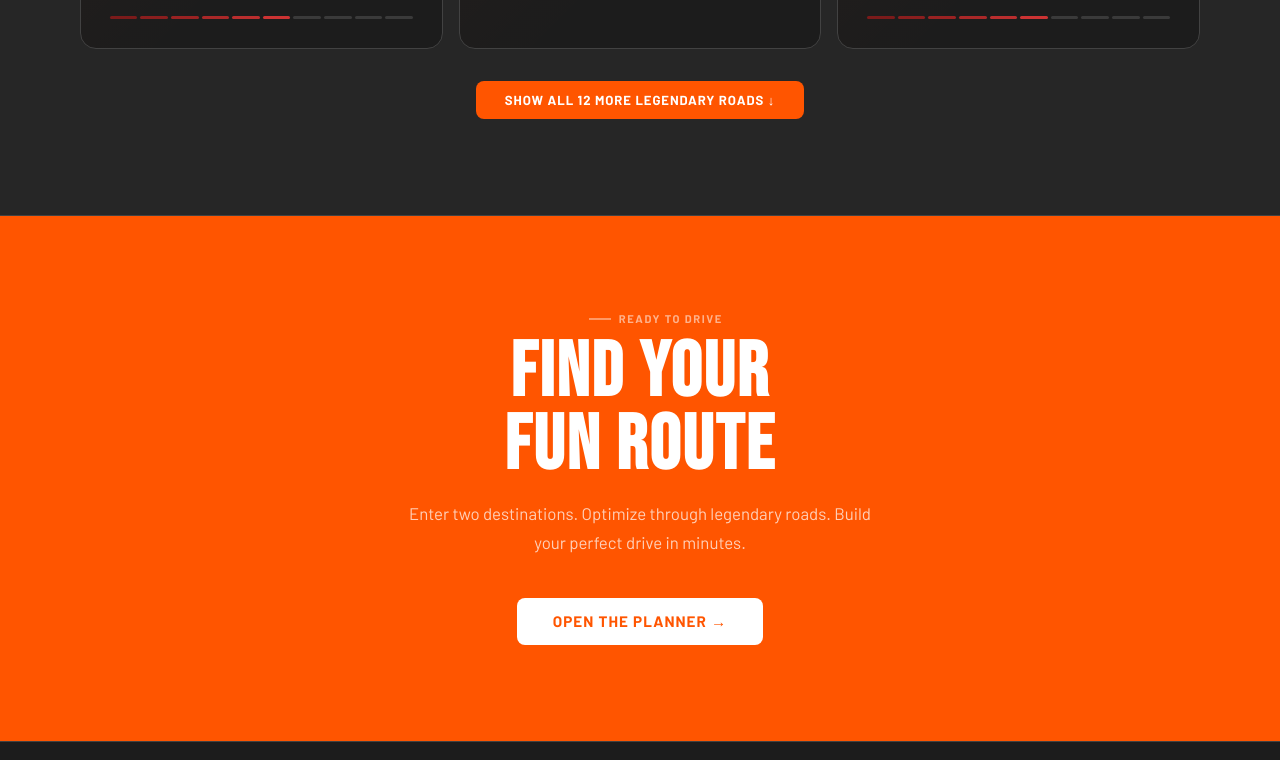
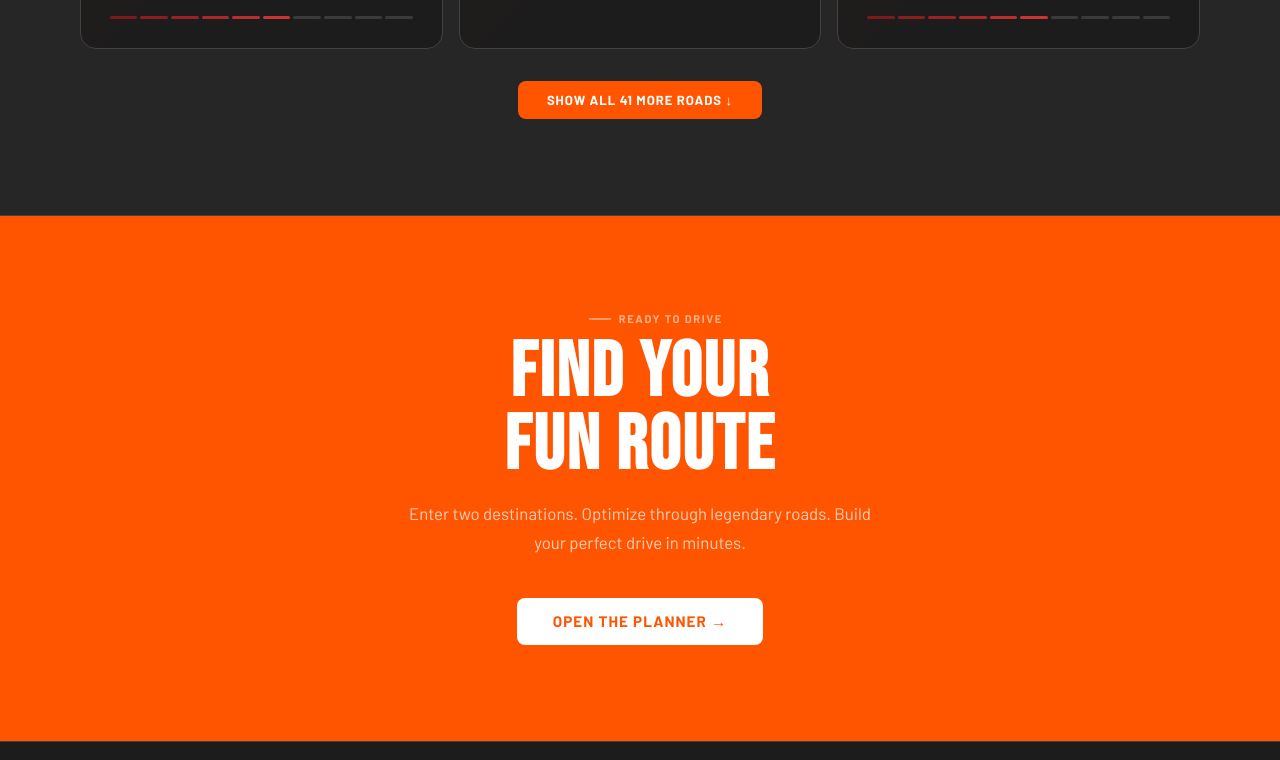
Before and after one commit to jetkraus0/FunRoutes, a plain HTML site: page index.html in a window 1280 px wide. Shown: the part 3890-4650 px from the top of the page. Drawn offline with nearby package versions, Linux system fonts and the light colour scheme.

Commit message:
Show all 41 remaining roads in Show More, not just Legendary

```diff
--- a/index.html
+++ b/index.html
@@ -955,14 +955,14 @@ function roadTile(r,delayClass){
 function renderTopRoads(){
   const sorted=[...ROADS].sort((a,b)=>b.curvature-a.curvature);
   const top9=sorted.slice(0,9);
-  const legendary=sorted.slice(9).filter(r=>r.curvature>=10000);
+  const rest=sorted.slice(9);
   const dc=['',' d1',' d2'];
   document.getElementById('top-roads-grid').innerHTML=top9.map((r,i)=>roadTile(r,dc[i%3])).join('');
-  document.getElementById('extra-roads-grid').innerHTML=legendary.map((r,i)=>roadTile(r,dc[i%3])).join('');
+  document.getElementById('extra-roads-grid').innerHTML=rest.map((r,i)=>roadTile(r,dc[i%3])).join('');
   document.querySelectorAll('#top-roads-grid .reveal, #extra-roads-grid .reveal').forEach(el=>obs.observe(el));
   const btn=document.getElementById('show-more-btn');
-  if(!legendary.length)btn.style.display='none';
-  else btn.textContent=`Show All ${legendary.length} More Legendary Roads ↓`;
+  if(!rest.length)btn.style.display='none';
+  else btn.textContent=`Show All ${rest.length} More Roads ↓`;
 }
 window.toggleMoreRoads=function(){
   const grid=document.getElementById('extra-roads-grid');
```
